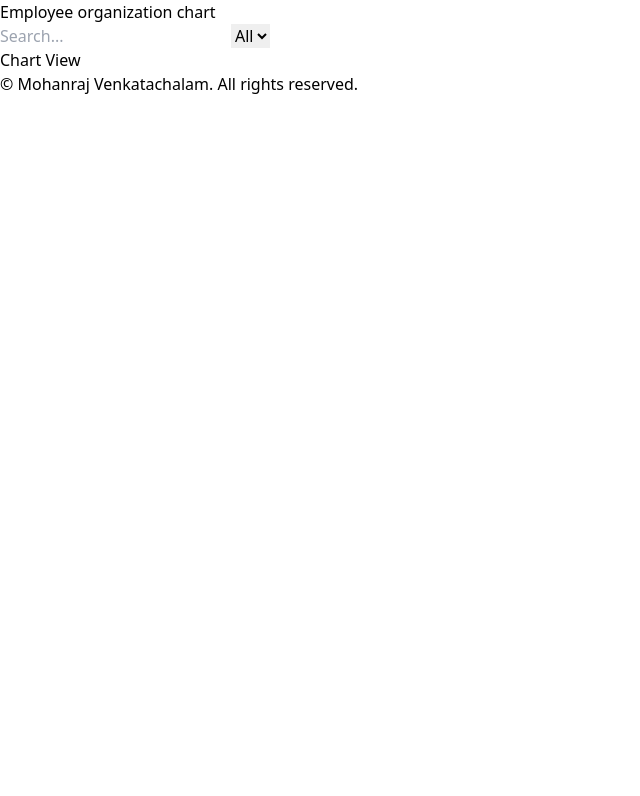
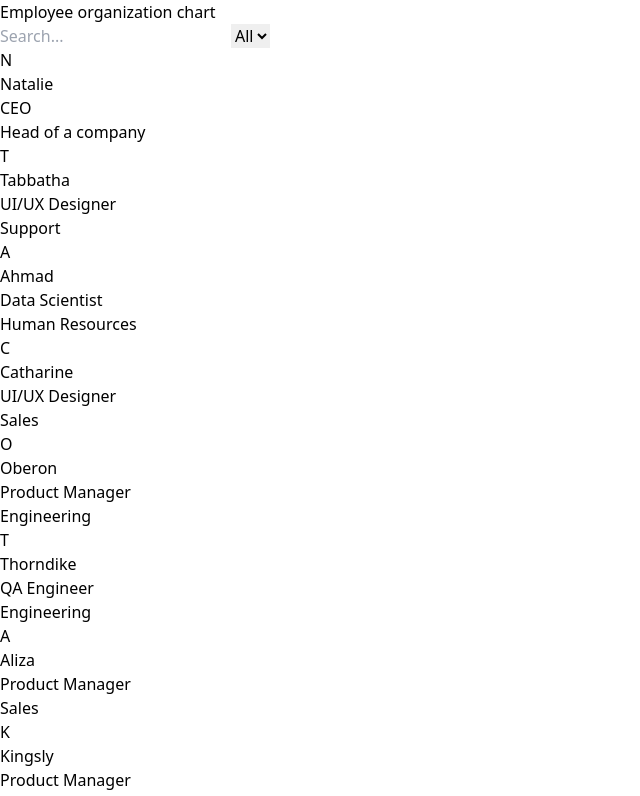
Before and after one commit to dev-mohanraj/org-chart, a React (Vite) app: page / in a window 1280 px wide. Shown: the top 796 px of the page, without its empty margins (0-640 px from the left). Built offline with nearby package versions, Linux system fonts and the light colour scheme.

Commit message:
✨ list : mock list for employees added

```diff
--- a/src/App.jsx
+++ b/src/App.jsx
@@ -2,9 +2,14 @@ import { useEffect, useState } from "react";
 import { Content } from "./pages/content";
 import { Footer } from "./pages/footer";
 import { Header } from "./pages/header";
+import { EMPLOYEES_LIST } from "./mocks/userlist.js";
 
 function App() {
   const [employees, setEmployees] = useState([]);
+
+  useEffect(function init() {
+    setEmployees(EMPLOYEES_LIST);
+  }, []);
 
   return (
     <div className={"h-screen flex flex-col justify-between overflow-hidden"}>
--- a/src/components/user.list.jsx
+++ b/src/components/user.list.jsx
@@ -1,13 +1,22 @@
 import PropTypes from "prop-types";
+import { getNameInitials } from "../utils";
 
-export const UserList = ({ employeeList }) => {
+export const UserList = ({ employeeList, onClick, selectedEmployee }) => {
   return (
     <>
       {employeeList.map((employee) => (
         <div
           key={employee.name}
-          className="py-2 px-4 hover:bg-gray-100 dark:hover:bg-gray-300 cursor-pointer"
+          onClick={() => onClick(employee)}
+          className={`flex items-center py-2 px-4 hover:bg-gray-100 dark:hover:bg-gray-300 cursor-pointer flex gap-4 overflow-auto ${
+            selectedEmployee.id === employee.id ? "bg-gray-200" : ""
+          }`}
         >
+          <div className="rounded-full w-10 h-10 bg-gray-300 flex items-center justify-center">
+            <p className="text-gray-600 text-lg font-semibold">
+              {getNameInitials(employee.name)}
+            </p>
+          </div>
           <div>
             <p className="font-semibold">{employee.name}</p>
             <p className="text-sm">{employee.designation}</p>
@@ -22,9 +31,17 @@ export const UserList = ({ employeeList }) => {
 UserList.propTypes = {
   employeeList: PropTypes.arrayOf(
     PropTypes.shape({
+      id: PropTypes.string,
       name: PropTypes.string,
       designation: PropTypes.string,
       team: PropTypes.string,
     })
   ),
+  selectedEmployee: PropTypes.shape({
+    id: PropTypes.string,
+    name: PropTypes.string,
+    designation: PropTypes.string,
+    team: PropTypes.string,
+  }),
+  onClick: PropTypes.func,
 };
--- a/src/index.css
+++ b/src/index.css
@@ -5,3 +5,16 @@
 body {
   overflow: hidden;
 }
+
+::-webkit-scrollbar {
+  width: 6px; /* Adjust as needed */
+}
+
+::-webkit-scrollbar-thumb {
+  background-color: #1f2937; /* Adjust as needed */
+  border-radius: 3px; /* Adjust as needed */
+}
+
+::-webkit-scrollbar-thumb:hover {
+  background-color: #1f2937; /* Adjust as needed */
+}
--- a/src/mocks/userlist.js
+++ b/src/mocks/userlist.js
@@ -2,7 +2,7 @@ export const EMPLOYEES_LIST = [
   {
     name: "Natalie",
     id: "01HSK8PKQ7R7BEJ87T4BYAHWRD",
-    team: "Support",
+    team: "Head of a company",
     designation: "CEO",
   },
   {
--- a/src/pages/content.jsx
+++ b/src/pages/content.jsx
@@ -1,9 +1,16 @@
+import { useState } from "react";
 import { Filter } from "../components/filter";
 import { Search } from "../components/search";
 import { UserList } from "../components/user.list";
 import PropTypes from "prop-types";
 
 export const Content = ({ employees }) => {
+  const [selectedEmployee, setSelectedEmployee] = useState({});
+
+  const handleUserSelect = (employee) => {
+    setSelectedEmployee(employee)
+  };
+
   return (
     <section
       className={
@@ -11,12 +18,12 @@ export const Content = ({ employees }) => {
       }
     >
       <div className={"md:h-full md:w-1/5 w-full flex flex-col"}>
-        <div className="border-b border-gray-800 p-4 flex gap-8">
+        <div className="border-b border-gray-200 p-4 flex gap-8">
           <Search />
           <Filter />
         </div>
-        <div>
-          <UserList employeeList={employees} />
+        <div className="overflow-auto">
+          <UserList selectedEmployee={selectedEmployee} employeeList={employees} onClick={handleUserSelect} />
         </div>
       </div>
       <div className={"h-full md:w-4/5 w-full overflow-y-auto gap-2 shadow-lg"}>
--- /dev/null
+++ b/src/utils.js
@@ -0,0 +1,4 @@
+export function getNameInitials(name) {
+    const initials = name.match(/\b\w/g) || [];
+    return ((initials.shift() || '') + (initials.pop() || '')).toUpperCase();
+  }
```
